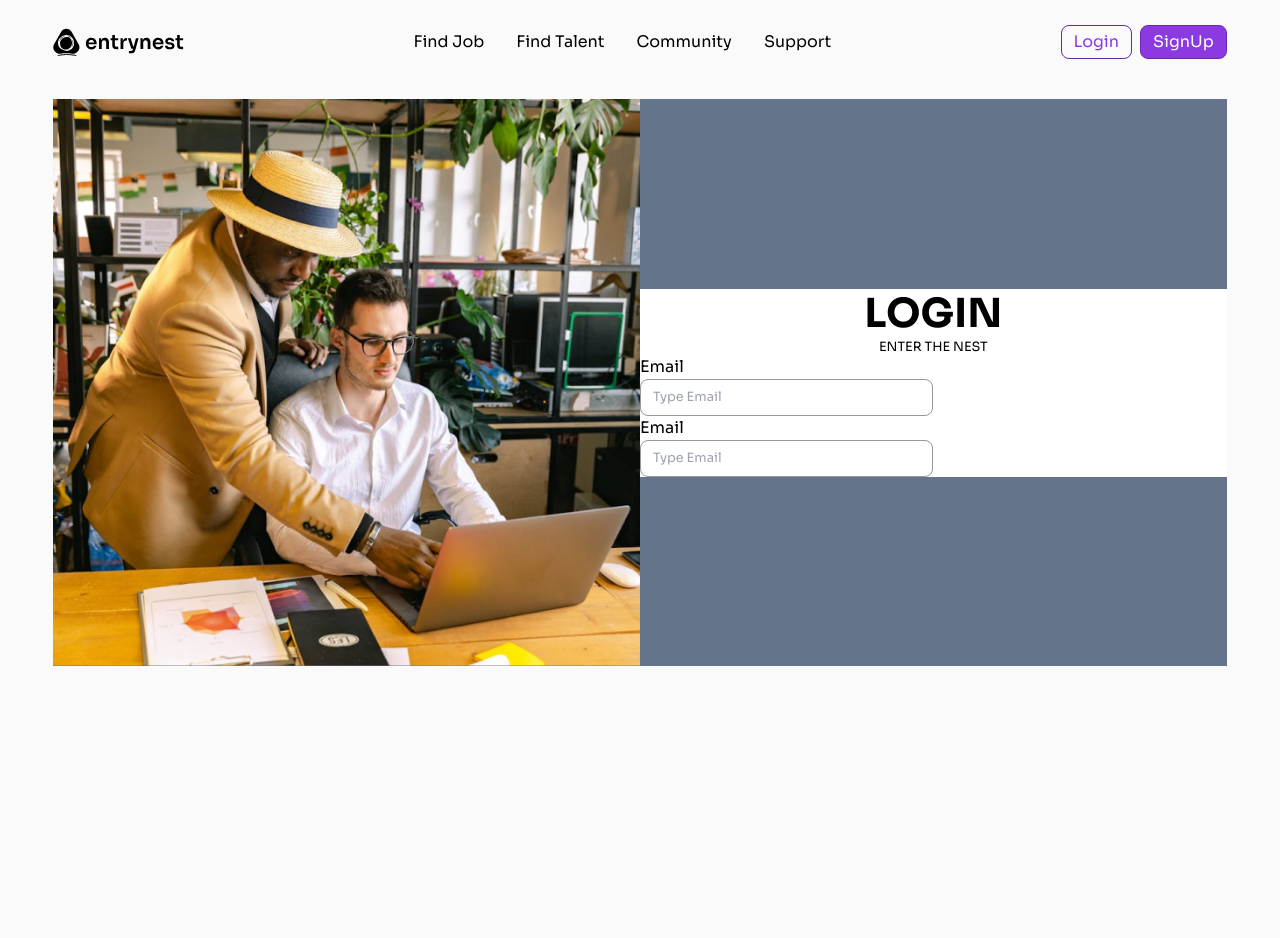
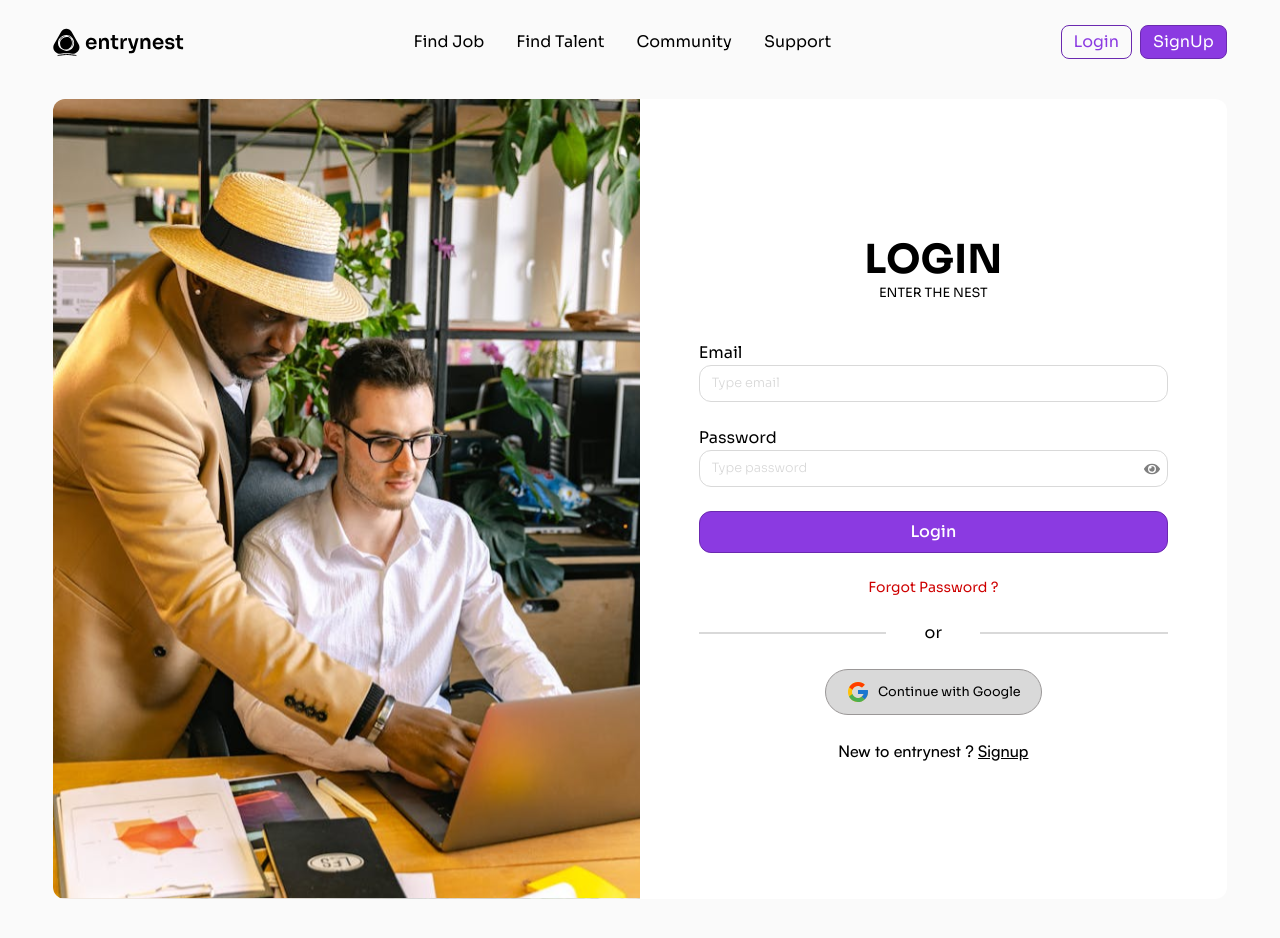
Before and after one commit to nyator/entrynest, a React (Vite) app in the folder client/: page /join_login in a window 1280 px wide. Before the commit the page ends 800 px from the top, so only its background shows below. Built offline with nearby package versions, Linux system fonts and the light colour scheme.

Commit message:
feat: Login UI Completed

```diff
--- a/client/src/constants/assests.js
+++ b/client/src/constants/assests.js
@@ -2,10 +2,12 @@ import logo from '../assets/images/logo.svg'
 import logoHeadLeft from '../assets/images/logoHeadLeft.svg'
 import logoHeadRight from '../assets/images/logoHeadRight.svg'
 import loginPhoto from '../assets/images/loginPhoto.png'
+import logPhoto from '../assets/images/logPhoto.svg'
 
 export {
     logo,
     logoHeadLeft,
     logoHeadRight,
     loginPhoto,
+    logPhoto,
 }
--- a/client/src/elements/inputField.jsx
+++ b/client/src/elements/inputField.jsx
@@ -12,20 +12,20 @@ const InputField = ({ type, placeholder, onChange }) => {
   };
 
   return (
-    <div className="relative">
+    <div className="relative ">
       <input
         type={inputType}
         placeholder={placeholder}
         onChange={onChange}
-        className="w-1/2 p-2 pl-3 text-clampInputText text-black border border-grayStroke rounded-lg focus:outline-none focus:ring-1 focus:ring-primary"
+        className="w-full p-2 pl-3 pr-7 text-clampInputText text-black border-[1.5px] border-gray rounded-xl focus:outline-none focus:ring-1 focus:ring-primary placeholder:text-gray placeholder:font-light"
       />
       {type === "password" && (
         <button
           type="button"
           onClick={handleTogglePassword}
-          className="absolute top-1/2 transform -translate-y-1/2 right-2"
+          className="absolute top-1/2 transform -translate-y-1/2 right-2 "
         >
-          {showPassword ? <FaEyeSlash /> : <FaEye />}
+          {showPassword ? <FaEyeSlash className="text-black/50"/> : <FaEye className="text-black/50"/>}
         </button>
       )}
     </div>
--- a/client/src/pages/LoginPage.jsx
+++ b/client/src/pages/LoginPage.jsx
@@ -1,7 +1,10 @@
 import React from "react";
-import { loginPhoto } from "../constants/assests";
+import { Link } from "react-router";
 
+import { logPhoto } from "../constants/assests";
 import InputField from "../elements/inputField";
+import Button from "../elements/button";
+import { FcGoogle } from "react-icons/fc";
 
 function LoginPage() {
   const [username, setUsername] = React.useState("");
@@ -16,29 +19,70 @@ function LoginPage() {
   };
 
   return (
-    <div className="flex flex-col md:flex-row w-full mt-10 bg-slate-500 justify-center items-center">
-      <img src={loginPhoto} className="object-fill w-1/2 " />
+    <div className="flex  md:flex-row w-full mt-10 justify-center items-center my-10 h-full bg-white rounded-xl">
+      <div className="hidden md:flex h-screen w-1/2">
+        <img
+          src={logPhoto}
+          // className="object-cover hidden md:flex h-1/2 md:w-1/2"
+          className="object-cover h-full w-full rounded-s-xl"
+        />
+      </div>
 
-      <div className="bg-white w-1/2">
-        <div className="leading-tight justify-center text-center">
+      <div className="flex flex-col  w-full md:w-1/2 h-1/2 py-8">
+        <div className="leading-tight justify-center text-center mb-10">
           <h1 className="font-bold text-clampHeadSm">LOGIN</h1>
           <p className="text-clampDesc">ENTER THE NEST</p>
         </div>
-        <div>
+
+        <div className="flex justify-center">
+          <div className="space-y-4 md:space-y-6 w-4/5 items-center">
             <div className="flex flex-col">
               <h1>Email</h1>
               <InputField
-              placeholder="Type Email"
+                placeholder="Type email"
                 onChange={handlePasswordChange}
               />
             </div>
 
             <div className="flex flex-col">
-            <h1>Email</h1>
+              <h1>Password</h1>
               <InputField
-              placeholder="Type Email"
+                type="password"
+                placeholder="Type password"
                 onChange={handlePasswordChange}
               />
+            </div>
+
+            <Button
+              text="Login"
+              className="w-full bg-primary text-white font-medium py-2 rounded-xl"
+            />
+
+            <Link to="">
+              <p className="text-mred text-sm text-center mt-4 md:mt-6">
+                Forgot Password ?
+              </p>
+            </Link>
+            <div className="flex items-center justify-between">
+              <div className="w-2/5 h-[1.5px] bg-gray"></div>or
+              <div className="w-2/5 h-[1.5px] bg-gray"></div>
+            </div>
+
+            <Link to={""} className="flex items-center justify-center">
+              <div className="flex w-fit items-center  gap-2 rounded-full text-clampInputText bg-gray border border-grayStroke px-[20px] py-[10px]">
+                <FcGoogle className="size-6" />
+                Continue with Google
+              </div>
+            </Link>
+
+            <div className="flex justify-center items-center">
+              <p className="font-SatoshiMedium ">
+                New to entrynest ?{"  "}
+                <Link>
+                  <span className="font-medium underline">Signup</span>
+                </Link>
+              </p>
+            </div>
           </div>
         </div>
       </div>
--- a/client/tailwind.config.js
+++ b/client/tailwind.config.js
@@ -43,8 +43,11 @@ export default {
         clampHeadSm: "clamp(17px, 5vw, 40px)",
         clampDesc: "clamp(0.8rem, 1vw, 25px)",
         clampText: "clamp(0.6rem, 2vw, 1rem)",
-        clampInputText: "clamp(0.8rem, 1vw, 25px)",
+        clampInputText: "clamp(0.8rem, 1vw, 18px)",
+      },
 
+      backgroundImage: {
+        'loginBG': "url(../src/assets/images/loginPhoto.png)",
       },
     },
   },
```
Also changed, not shown: client/src/assets/images/logPhoto.svg (added). Lines whose indentation alone changed are shown as unchanged.
